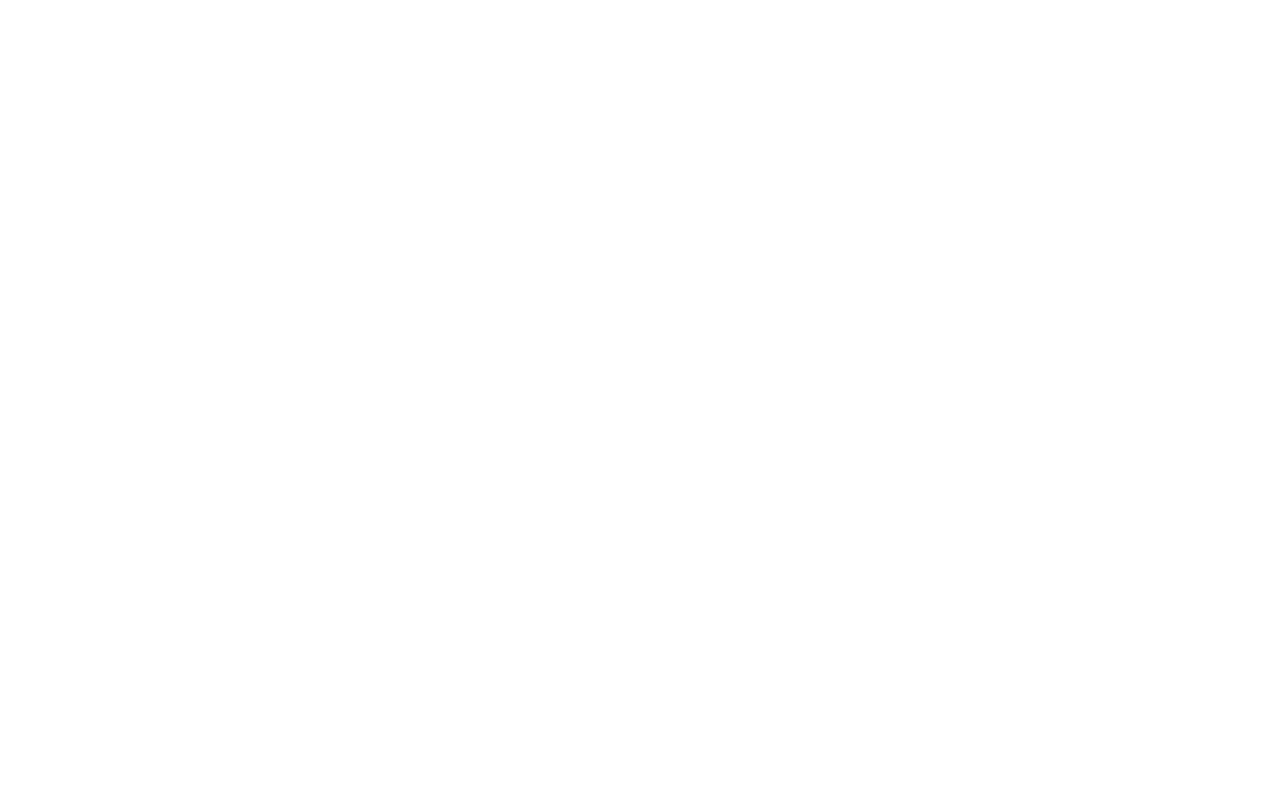
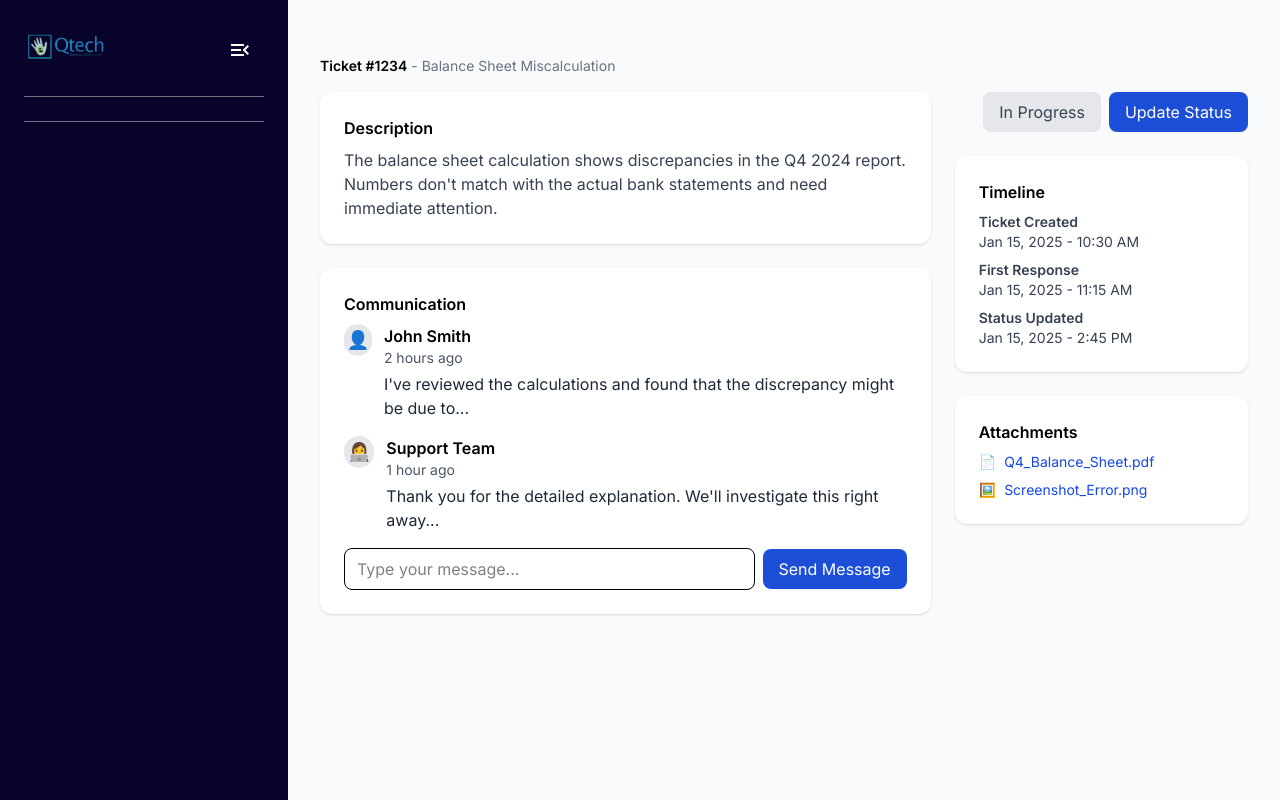
Before and after one commit to Renz-Eryll/Ticketing-System, a React (Vite) app in the folder frontend/: page /agent/AgentReply in a window 1280 px wide. Before the commit this address had no page. Built offline with nearby package versions, Linux system fonts and the light colour scheme.

Commit message:
agentreply

```diff
--- a/frontend/src/App.jsx
+++ b/frontend/src/App.jsx
@@ -36,6 +36,7 @@
 import AgentLayout from "./layout/AgentLayout";
 import UserLayout from "./layout/UserLayout";
 import Agentstatus from "./Pages/agent/Agentstatus";
+import AgentReply from "./Pages/agent/AgentReply";
 
 import { Toaster } from "react-hot-toast";
 
@@ -85,6 +86,7 @@
                 <Route path="tickets/:id" element={<AgentTicketdetails />} />
                 <Route path="status" element={<StatusPage />} /> {/* Corrected path */}
                 <Route path="/agentstatus" element={<Agentstatus />} />
+                <Route path="AgentReply" element={<AgentReply />} />
 
             </Route>
         </Routes>
--- /dev/null
+++ b/frontend/src/Pages/agent/AgentReply.jsx
@@ -0,0 +1,140 @@
+import React from "react";
+import Sidebar from "../../components/Sidebar";
+import { useStateContext } from "../../contexts/ContextProvider";
+import Layout from "../../layout/Layout";
+import { useNavigate } from "react-router-dom";
+import Navbar from "../../components/Navbar";
+
+const AgentReply = () => {
+  const { activeMenu, setActiveMenu } = useStateContext();
+
+  return (
+    <div className="flex min-h-screen bg-[#F8FAFC]">
+      {/* Sidebar */}
+      <Sidebar />
+
+      {/* Main Content */}
+      <div
+        className={`flex-1 flex flex-col transition-all duration-300 ${
+          activeMenu ? "lg:ml-72" : "lg:ml-24"
+        }`}
+      >
+
+        <div className="p-8 mt-6">
+          {/* Breadcrumb */}
+          <div className="mb-4 text-gray-500 text-sm">
+            <span className="font-semibold text-black">Ticket #1234</span> - Balance Sheet Miscalculation
+          </div>
+
+          {/* Ticket Details */}
+          <div className="grid grid-cols-1 lg:grid-cols-3 gap-6">
+            {/* Main Section */}
+            <div className="lg:col-span-2 space-y-6">
+              {/* Description */}
+              <div className="bg-white rounded-xl shadow p-6">
+                <div className="font-semibold mb-2">Description</div>
+                <div className="text-gray-700">
+                  The balance sheet calculation shows discrepancies in the Q4 2024 report. Numbers don't match with the actual bank statements and need immediate attention.
+                </div>
+              </div>
+
+              {/* Communication */}
+              <div className="bg-white rounded-xl shadow p-6">
+                <div className="font-semibold mb-2">Communication</div>
+                <div className="space-y-4">
+                  <div className="flex items-start gap-3">
+                    <div className="w-8 h-8 rounded-full bg-gray-200 flex items-center justify-center">
+                      <span className="text-lg">👤</span>
+                    </div>
+                    <div>
+                      <div className="font-semibold">John Smith</div>
+                      <div className="text-gray-600 text-sm">2 hours ago</div>
+                      <div className="text-gray-800 mt-1">
+                        I've reviewed the calculations and found that the discrepancy might be due to...
+                      </div>
+                    </div>
+                  </div>
+                  <div className="flex items-start gap-3">
+                    <div className="w-8 h-8 rounded-full bg-gray-200 flex items-center justify-center">
+                      <span className="text-lg">👩‍💻</span>
+                    </div>
+                    <div>
+                      <div className="font-semibold">Support Team</div>
+                      <div className="text-gray-600 text-sm">1 hour ago</div>
+                      <div className="text-gray-800 mt-1">
+                        Thank you for the detailed explanation. We'll investigate this right away...
+                      </div>
+                    </div>
+                  </div>
+                </div>
+                {/* Message Input */}
+                <div className="mt-4 flex items-center gap-2">
+                  <input
+                    type="text"
+                    placeholder="Type your message..."
+                    className="flex-1 border rounded-lg px-3 py-2 focus:outline-none focus:ring-2 focus:ring-blue-500"
+                  />
+                  <button className="px-4 py-2 bg-[#1D4ED8] text-white rounded-lg hover:bg-[#1E40AF]">
+                    Send Message
+                  </button>
+                </div>
+              </div>
+            </div>
+
+            {/* Sidebar Section */}
+            <div className="space-y-6">
+              {/* Status Button - now at the top */}
+              <div className="flex justify-end">
+                <button className="px-4 py-2 bg-gray-200 text-gray-700 rounded-lg mr-2 cursor-default">
+                  In Progress
+                </button>
+                <button className="px-4 py-2 bg-[#1D4ED8] text-white rounded-lg hover:bg-[#1E40AF]">
+                  Update Status
+                </button>
+              </div>
+              {/* Timeline */}
+              <div className="bg-white rounded-xl shadow p-6">
+                <div className="font-semibold mb-2">Timeline</div>
+                <ul className="text-gray-700 text-sm space-y-2">
+                  <li>
+                    <span className="font-semibold">Ticket Created</span>
+                    <br />
+                    Jan 15, 2025 - 10:30 AM
+                  </li>
+                  <li>
+                    <span className="font-semibold">First Response</span>
+                    <br />
+                    Jan 15, 2025 - 11:15 AM
+                  </li>
+                  <li>
+                    <span className="font-semibold">Status Updated</span>
+                    <br />
+                    Jan 15, 2025 - 2:45 PM
+                  </li>
+                </ul>
+              </div>
+              {/* Attachments */}
+              <div className="bg-white rounded-xl shadow p-6">
+                <div className="font-semibold mb-2">Attachments</div>
+                <ul className="text-blue-700 text-sm space-y-2">
+                  <li>
+                    <a href="#" className="flex items-center gap-2 hover:underline">
+                      <span>📄</span> Q4_Balance_Sheet.pdf
+                    </a>
+                  </li>
+                  <li>
+                    <a href="#" className="flex items-center gap-2 hover:underline">
+                      <span>🖼️</span> Screenshot_Error.png
+                    </a>
+                  </li>
+                </ul>
+              </div>
+            </div>
+          </div>
+        </div>
+      </div>
+    </div>
+  );
+};
+
+export default AgentReply;
```
